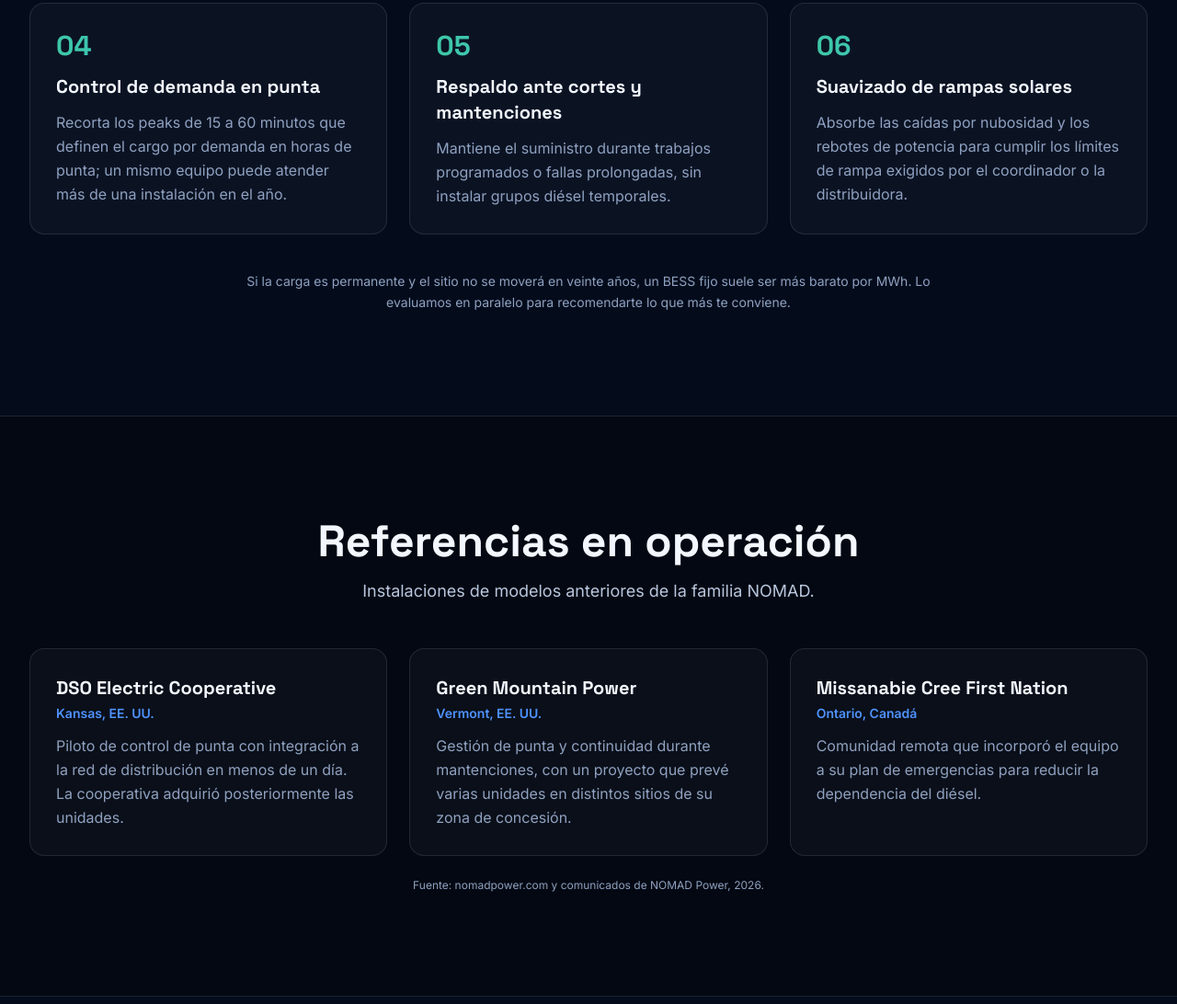
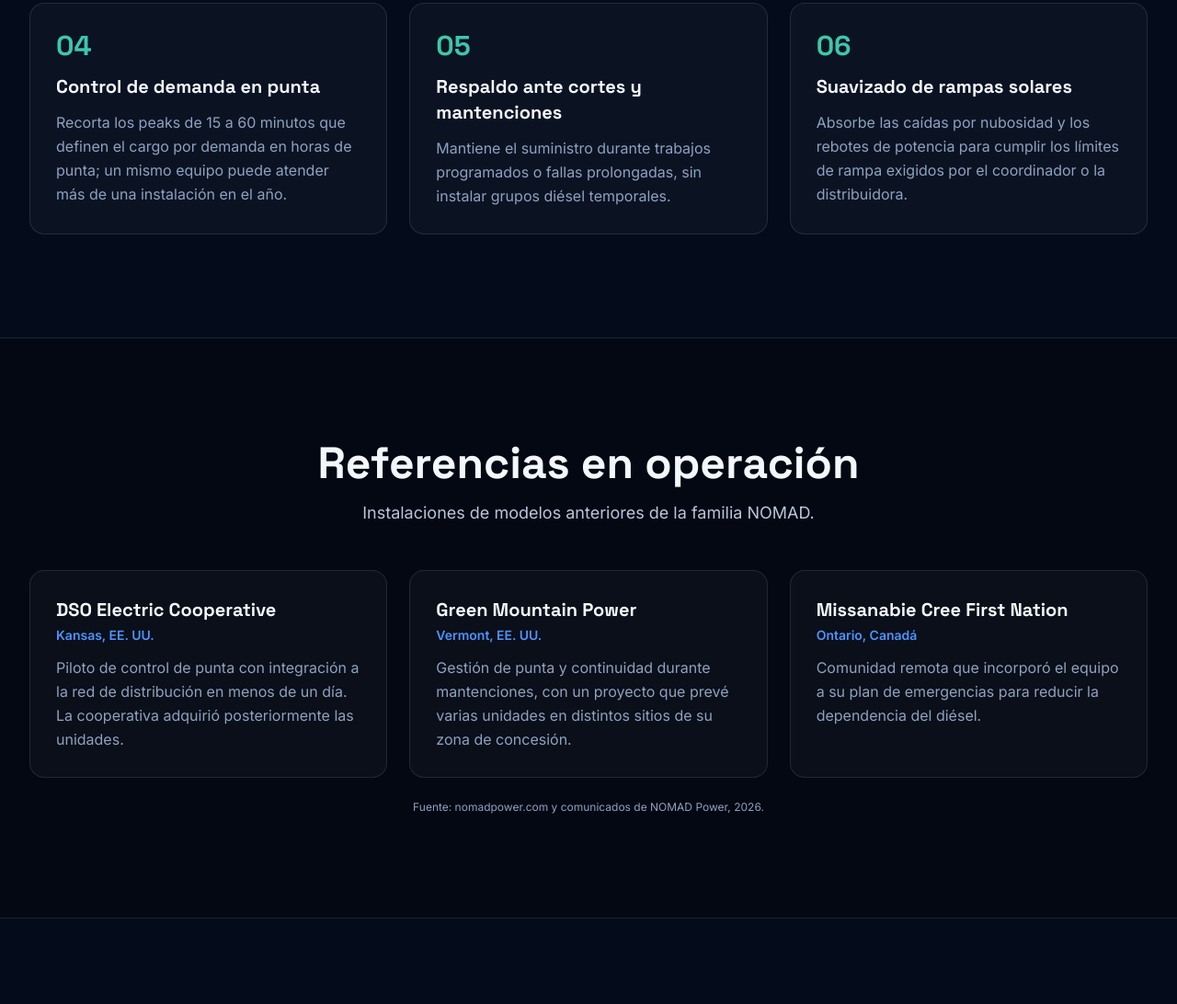
Before and after one commit to sacarmona/ainovalabs-web, an Astro site: page /nomad in a window 1280 px wide. Shown: the part 2762-3854 px from the top of the page at 92% size. Built offline with nearby package versions, Linux system fonts and the light colour scheme; Astro itself is replaced by a stand-in of ours; animation ran at ten frames a second; a web font is replaced by a local one.

Commit message:
BESS Móvil: elimina nota sobre BESS fijo
Co-Authored-By: Claude Sonnet 5.5 <noreply@anthropic.com>

```diff
--- a/src/content/i18n/es.json
+++ b/src/content/i18n/es.json
@@ -156,8 +156,7 @@
         { "title": "Control de demanda en punta", "text": "Recorta los peaks de 15 a 60 minutos que definen el cargo por demanda en horas de punta; un mismo equipo puede atender más de una instalación en el año." },
         { "title": "Respaldo ante cortes y mantenciones", "text": "Mantiene el suministro durante trabajos programados o fallas prolongadas, sin instalar grupos diésel temporales." },
         { "title": "Suavizado de rampas solares", "text": "Absorbe las caídas por nubosidad y los rebotes de potencia para cumplir los límites de rampa exigidos por el coordinador o la distribuidora." }
-      ],
-      "caveat": "Si la carga es permanente y el sitio no se moverá en veinte años, un BESS fijo suele ser más barato por MWh. Lo evaluamos en paralelo para recomendarte lo que más te conviene."
+      ]
     },
     "references": {
       "title": "Referencias en operación",
--- a/src/pages/nomad.astro
+++ b/src/pages/nomad.astro
@@ -93,7 +93,6 @@ const n = t.nomad;
           </div>
         ))}
       </div>
-      <p class="reveal mx-auto mt-10 max-w-3xl text-center text-sm leading-relaxed text-ink-400">{n.applications.caveat}</p>
     </div>
   </section>
 
```
